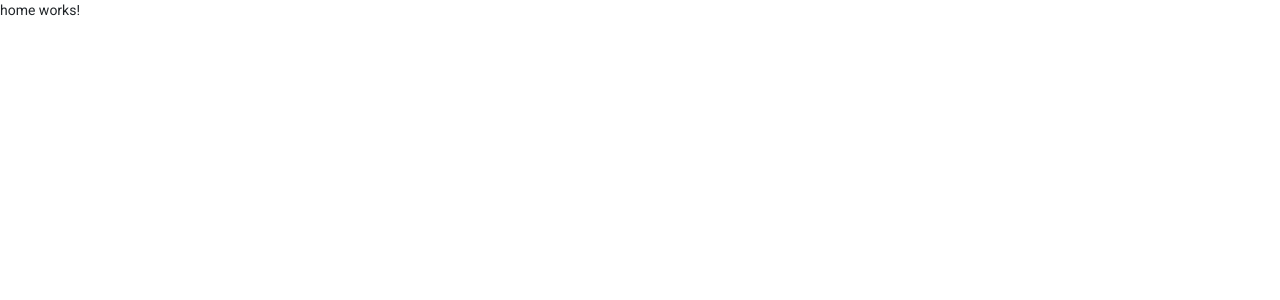
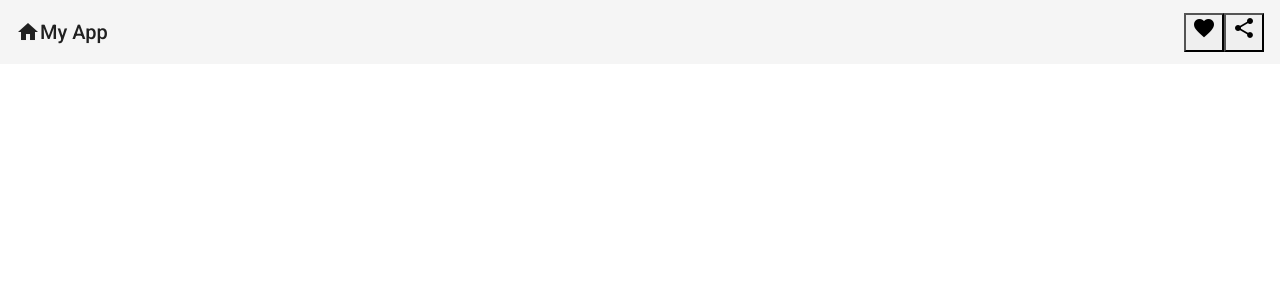
Before and after one commit to MilleneGalettiAcosta/projeto-spa-angular, an Angular app in the folder app-spa-angular/: page / in a window 1280 px wide. Shown: the top 300 px of the page. Built offline with nearby package versions, Linux system fonts and the light colour scheme.

Commit message:
Feat: Adiciona componente navbar

```diff
--- a/app-spa-angular/src/app/app.module.ts
+++ b/app-spa-angular/src/app/app.module.ts
@@ -7,11 +7,13 @@ import { BrowserAnimationsModule } from '@angular/platform-browser/animations';
 import { HomeComponent } from './home/home.component';
 import {MatToolbarModule} from '@angular/material/toolbar';
 import {MatIconModule} from '@angular/material/icon';
+import { NavbarComponent } from './navbar/navbar.component';
 
 @NgModule({
   declarations: [
     AppComponent,
-    HomeComponent
+    HomeComponent,
+    NavbarComponent
   ],
   imports: [
     BrowserModule,
--- a/app-spa-angular/src/app/home/home.component.html
+++ b/app-spa-angular/src/app/home/home.component.html
@@ -1 +1 @@
-<p>home works!</p>
+<app-navbar></app-navbar>
--- a/app-spa-angular/src/app/home/home.component.ts
+++ b/app-spa-angular/src/app/home/home.component.ts
@@ -1,7 +1,6 @@
 import { Component, OnInit } from '@angular/core';
 
 @Component({
-  selector: 'app-home',
   templateUrl: './home.component.html',
   styleUrls: ['./home.component.css']
 })
--- /dev/null
+++ b/app-spa-angular/src/app/navbar/navbar.component.css
@@ -0,0 +1,3 @@
+.example-spacer {
+  flex: 1 1 auto;
+}
--- /dev/null
+++ b/app-spa-angular/src/app/navbar/navbar.component.html
@@ -0,0 +1,11 @@
+<mat-toolbar>
+  <mat-icon aria-hidden="false" aria-label="Example home icon" fontIcon="home"></mat-icon>
+  <span>My App</span>
+  <span class="example-spacer"></span>
+  <button mat-icon-button class="example-icon favorite-icon" aria-label="Example icon-button with heart icon">
+    <mat-icon>favorite</mat-icon>
+  </button>
+  <button mat-icon-button class="example-icon" aria-label="Example icon-button with share icon">
+    <mat-icon>share</mat-icon>
+  </button>
+</mat-toolbar>
--- /dev/null
+++ b/app-spa-angular/src/app/navbar/navbar.component.ts
@@ -0,0 +1,15 @@
+import { Component, OnInit } from '@angular/core';
+
+@Component({
+  selector: 'app-navbar',
+  templateUrl: './navbar.component.html',
+  styleUrls: ['./navbar.component.css']
+})
+export class NavbarComponent implements OnInit {
+
+  constructor() { }
+
+  ngOnInit(): void {
+  }
+
+}
```
Also changed, not shown: 1 other file (tests, documents, lock files or other folders).
